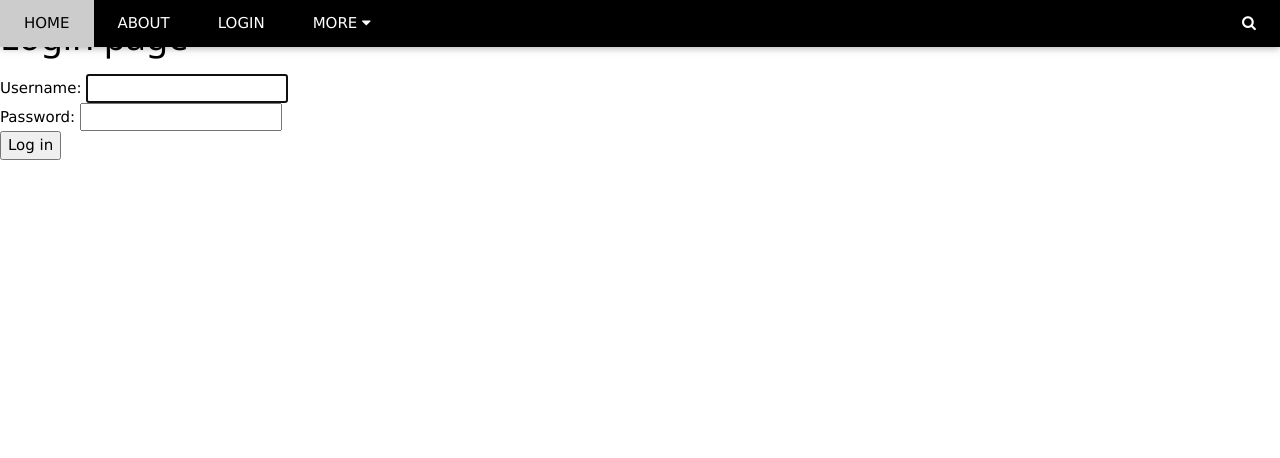
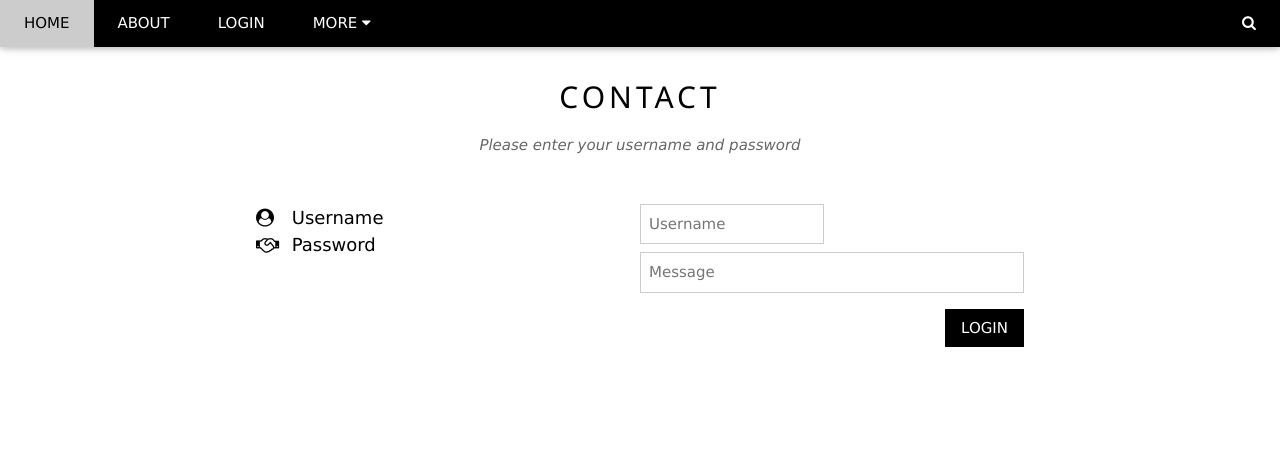
Before and after one commit to isanuric/bibliothek, a Spring Boot app: page /login in a window 1280 px wide. Shown: the top 458 px of the page. Run offline with Spring Boot 4, Linux system fonts and the light colour scheme; some of the project's set-up classes (security, data sources, template engines, error pages and the like) are left out, and stand-ins take their place.

Commit message:
adjust login page

```diff
--- a/src/main/resources/templates/login.html
+++ b/src/main/resources/templates/login.html
@@ -66,14 +66,28 @@
 <body>
 <th:block th:include="/header"></th:block>
 
-<h1>Login page</h1>
-<p th:if="${loginError}" class="error">Wrong user or password</p>
-<form th:action="@{/login}" method="post">
-    <label for="username">Username</label>:
-    <input type="text" id="username" name="username" autofocus="autofocus" /> <br />
-    <label for="password">Password</label>:
-    <input type="password" id="password" name="password" /> <br />
-    <input type="submit" value="Log in" />
-</form>
+
+<div class="w3-container w3-content w3-padding-64" style="max-width:800px" id="contact">
+    <h2 class="w3-wide w3-center">CONTACT</h2>
+    <p class="w3-opacity w3-center"><i>Please enter your username and password</i></p>
+    <div class="w3-row w3-padding-32">
+        <div class="w3-col m6 w3-large w3-margin-bottom">
+            <i class="fa fa-user-circle" style="width:30px"></i> Username<br>
+            <i class="fa fa-handshake-o" style="width:30px"></i> Password<br>
+        </div>
+        <div class="w3-col m6">
+            <form th:action="@{/login}" method="post">
+            <div class="w3-row-padding" style="margin:0 -16px 8px -16px">
+                    <div class="w3-half">
+                        <input class="w3-input w3-border" type="text" id="username" name="username" placeholder="Username">
+                    </div>
+                </div>
+                <input class="w3-input w3-border" type="password" id="password" name="password" placeholder="Message">
+                <button class="w3-button w3-black w3-section w3-right" type="submit">LOGIN</button>
+            </form>
+        </div>
+    </div>
+</div>
+
 </body>
 </html>
```
